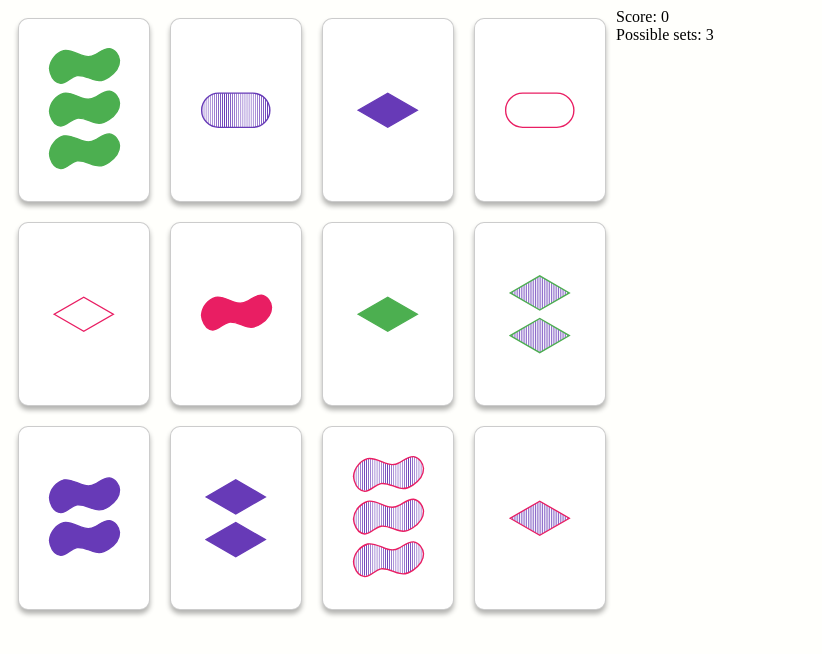
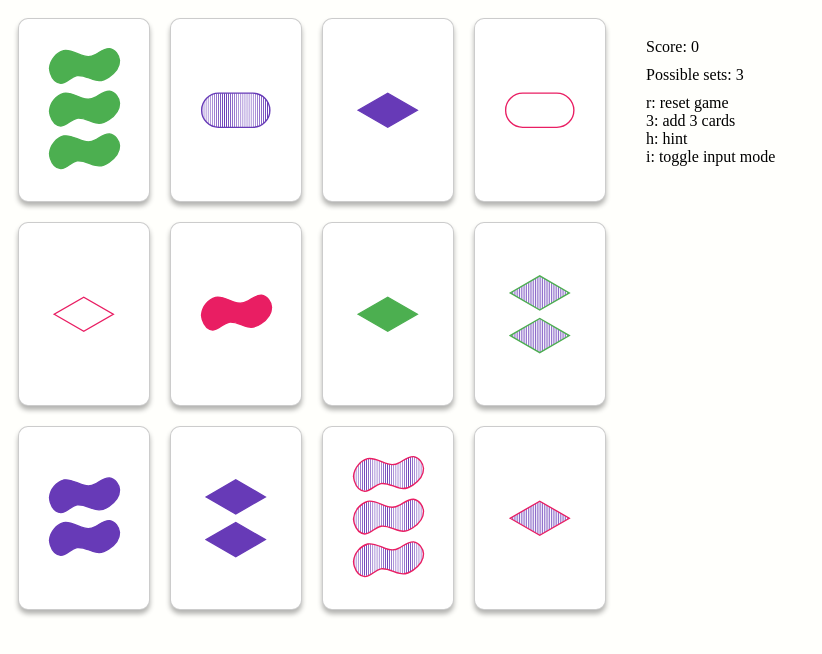
Before and after one commit to jason00111/setgame, a plain HTML site: page set.html in a window 1280 px wide. Shown: the whole page, without its empty margins (0-822 px from the left). Drawn offline with Linux system fonts and the light colour scheme.

Commit message:
Add keys key

```diff
--- a/set.css
+++ b/set.css
@@ -1,6 +1,14 @@
 body {
   background-color: rgb(255,255,252);
   display: flex;
+}
+
+#score {
+  margin: 20px;
+}
+
+#score > * {
+  margin: 10px;
 }
 
 #cards {
@@ -10,12 +18,15 @@ body {
 
 .row {
   display: flex;
+  justify-content: center;
+  align-items: center;
 }
 
 .card {
   width: 130px;
   height: 182px;
   display: flex;
+  flex-direction: column;
   justify-content: center;
   align-items: center;
   margin: 10px;
--- a/view.js
+++ b/view.js
@@ -28,8 +28,31 @@ function renderScore() {
   const noOfSetsText = document.createTextNode(`Possible sets: ${numberOfSets(state.faceUpCards)}`)
   noOfSetsDiv.appendChild(noOfSetsText)
 
+  const inputKeysDiv = document.createElement('div')
+
+  const resetDiv = document.createElement('div')
+  const add3Div = document.createElement('div')
+  const hintDiv = document.createElement('div')
+  const inputDiv = document.createElement('div')
+
+  const resetText = document.createTextNode('r: reset game')
+  const add3Text = document.createTextNode('3: add 3 cards')
+  const hintText = document.createTextNode('h: hint')
+  const inputText = document.createTextNode('i: toggle input mode')
+
+  resetDiv.appendChild(resetText)
+  add3Div.appendChild(add3Text)
+  hintDiv.appendChild(hintText)
+  inputDiv.appendChild(inputText)
+
+  inputKeysDiv.appendChild(resetDiv)
+  inputKeysDiv.appendChild(add3Div)
+  inputKeysDiv.appendChild(hintDiv)
+  inputKeysDiv.appendChild(inputDiv)
+
   scoreBoard.appendChild(scoreDiv)
   scoreBoard.appendChild(noOfSetsDiv)
+  scoreBoard.appendChild(inputKeysDiv)
 }
 
 function attachClickHandlers() {
```
